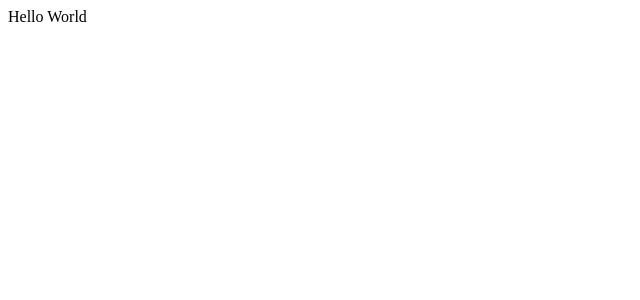
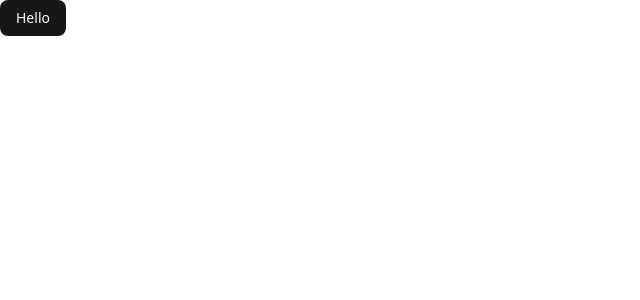
Before and after one commit to tomaszbawor/endisnear, a React (Vite) app: page / in a window 1280 px wide. Shown: the top 300 px of the page, without its empty margins (0-640 px from the left). Built offline with nearby package versions, Linux system fonts and the light colour scheme.

Commit message:
feat: add shadcn and tailwind

```diff
--- a/biome.json
+++ b/biome.json
@@ -11,6 +11,11 @@
 	"formatter": {
 		"enabled": true,
 		"indentStyle": "tab"
+	},
+	"css": {
+		"parser": {
+			"tailwindDirectives": true
+		}
 	},
 	"linter": {
 		"enabled": true,
--- /dev/null
+++ b/src/components/ui/button.tsx
@@ -0,0 +1,62 @@
+import { Slot } from "@radix-ui/react-slot";
+import { cva, type VariantProps } from "class-variance-authority";
+import type * as React from "react";
+
+import { cn } from "@/lib/utils";
+
+const buttonVariants = cva(
+	"inline-flex items-center justify-center gap-2 whitespace-nowrap rounded-md text-sm font-medium transition-all disabled:pointer-events-none disabled:opacity-50 [&_svg]:pointer-events-none [&_svg:not([class*='size-'])]:size-4 shrink-0 [&_svg]:shrink-0 outline-none focus-visible:border-ring focus-visible:ring-ring/50 focus-visible:ring-[3px] aria-invalid:ring-destructive/20 dark:aria-invalid:ring-destructive/40 aria-invalid:border-destructive",
+	{
+		variants: {
+			variant: {
+				default: "bg-primary text-primary-foreground hover:bg-primary/90",
+				destructive:
+					"bg-destructive text-white hover:bg-destructive/90 focus-visible:ring-destructive/20 dark:focus-visible:ring-destructive/40 dark:bg-destructive/60",
+				outline:
+					"border bg-background shadow-xs hover:bg-accent hover:text-accent-foreground dark:bg-input/30 dark:border-input dark:hover:bg-input/50",
+				secondary:
+					"bg-secondary text-secondary-foreground hover:bg-secondary/80",
+				ghost:
+					"hover:bg-accent hover:text-accent-foreground dark:hover:bg-accent/50",
+				link: "text-primary underline-offset-4 hover:underline",
+			},
+			size: {
+				default: "h-9 px-4 py-2 has-[>svg]:px-3",
+				sm: "h-8 rounded-md gap-1.5 px-3 has-[>svg]:px-2.5",
+				lg: "h-10 rounded-md px-6 has-[>svg]:px-4",
+				icon: "size-9",
+				"icon-sm": "size-8",
+				"icon-lg": "size-10",
+			},
+		},
+		defaultVariants: {
+			variant: "default",
+			size: "default",
+		},
+	},
+);
+
+function Button({
+	className,
+	variant = "default",
+	size = "default",
+	asChild = false,
+	...props
+}: React.ComponentProps<"button"> &
+	VariantProps<typeof buttonVariants> & {
+		asChild?: boolean;
+	}) {
+	const Comp = asChild ? Slot : "button";
+
+	return (
+		<Comp
+			data-slot="button"
+			data-variant={variant}
+			data-size={size}
+			className={cn(buttonVariants({ variant, size, className }))}
+			{...props}
+		/>
+	);
+}
+
+export { Button, buttonVariants };
--- a/src/index.tsx
+++ b/src/index.tsx
@@ -1,5 +1,12 @@
 import type { FC } from "react";
 
+import "./styles/globals.css";
+import { Button } from "./components/ui/button";
+
 export const IndexPage: FC = () => {
-	return <div>Hello World</div>;
+	return (
+		<div>
+			<Button>Hello</Button>
+		</div>
+	);
 };
--- /dev/null
+++ b/src/lib/utils.ts
@@ -0,0 +1,6 @@
+import { type ClassValue, clsx } from "clsx";
+import { twMerge } from "tailwind-merge";
+
+export function cn(...inputs: ClassValue[]) {
+	return twMerge(clsx(inputs));
+}
--- /dev/null
+++ b/src/styles/globals.css
@@ -0,0 +1,123 @@
+@import "tailwindcss";
+@import "tw-animate-css";
+
+@custom-variant dark (&:is(.dark *));
+
+:root {
+	--background: oklch(1 0 0);
+	--foreground: oklch(0.145 0 0);
+	--card: oklch(1 0 0);
+	--card-foreground: oklch(0.145 0 0);
+	--popover: oklch(1 0 0);
+	--popover-foreground: oklch(0.145 0 0);
+	--primary: oklch(0.205 0 0);
+	--primary-foreground: oklch(0.985 0 0);
+	--secondary: oklch(0.97 0 0);
+	--secondary-foreground: oklch(0.205 0 0);
+	--muted: oklch(0.97 0 0);
+	--muted-foreground: oklch(0.556 0 0);
+	--accent: oklch(0.97 0 0);
+	--accent-foreground: oklch(0.205 0 0);
+	--destructive: oklch(0.577 0.245 27.325);
+	--destructive-foreground: oklch(0.577 0.245 27.325);
+	--border: oklch(0.922 0 0);
+	--input: oklch(0.922 0 0);
+	--ring: oklch(0.708 0 0);
+	--chart-1: oklch(0.646 0.222 41.116);
+	--chart-2: oklch(0.6 0.118 184.704);
+	--chart-3: oklch(0.398 0.07 227.392);
+	--chart-4: oklch(0.828 0.189 84.429);
+	--chart-5: oklch(0.769 0.188 70.08);
+	--radius: 0.625rem;
+	--sidebar: oklch(0.985 0 0);
+	--sidebar-foreground: oklch(0.145 0 0);
+	--sidebar-primary: oklch(0.205 0 0);
+	--sidebar-primary-foreground: oklch(0.985 0 0);
+	--sidebar-accent: oklch(0.97 0 0);
+	--sidebar-accent-foreground: oklch(0.205 0 0);
+	--sidebar-border: oklch(0.922 0 0);
+	--sidebar-ring: oklch(0.708 0 0);
+}
+
+.dark {
+	--background: oklch(0.145 0 0);
+	--foreground: oklch(0.985 0 0);
+	--card: oklch(0.145 0 0);
+	--card-foreground: oklch(0.985 0 0);
+	--popover: oklch(0.145 0 0);
+	--popover-foreground: oklch(0.985 0 0);
+	--primary: oklch(0.985 0 0);
+	--primary-foreground: oklch(0.205 0 0);
+	--secondary: oklch(0.269 0 0);
+	--secondary-foreground: oklch(0.985 0 0);
+	--muted: oklch(0.269 0 0);
+	--muted-foreground: oklch(0.708 0 0);
+	--accent: oklch(0.269 0 0);
+	--accent-foreground: oklch(0.985 0 0);
+	--destructive: oklch(0.396 0.141 25.723);
+	--destructive-foreground: oklch(0.637 0.237 25.331);
+	--border: oklch(0.269 0 0);
+	--input: oklch(0.269 0 0);
+	--ring: oklch(0.439 0 0);
+	--chart-1: oklch(0.488 0.243 264.376);
+	--chart-2: oklch(0.696 0.17 162.48);
+	--chart-3: oklch(0.769 0.188 70.08);
+	--chart-4: oklch(0.627 0.265 303.9);
+	--chart-5: oklch(0.645 0.246 16.439);
+	--sidebar: oklch(0.205 0 0);
+	--sidebar-foreground: oklch(0.985 0 0);
+	--sidebar-primary: oklch(0.488 0.243 264.376);
+	--sidebar-primary-foreground: oklch(0.985 0 0);
+	--sidebar-accent: oklch(0.269 0 0);
+	--sidebar-accent-foreground: oklch(0.985 0 0);
+	--sidebar-border: oklch(0.269 0 0);
+	--sidebar-ring: oklch(0.439 0 0);
+}
+
+@theme inline {
+	--color-background: var(--background);
+	--color-foreground: var(--foreground);
+	--color-card: var(--card);
+	--color-card-foreground: var(--card-foreground);
+	--color-popover: var(--popover);
+	--color-popover-foreground: var(--popover-foreground);
+	--color-primary: var(--primary);
+	--color-primary-foreground: var(--primary-foreground);
+	--color-secondary: var(--secondary);
+	--color-secondary-foreground: var(--secondary-foreground);
+	--color-muted: var(--muted);
+	--color-muted-foreground: var(--muted-foreground);
+	--color-accent: var(--accent);
+	--color-accent-foreground: var(--accent-foreground);
+	--color-destructive: var(--destructive);
+	--color-destructive-foreground: var(--destructive-foreground);
+	--color-border: var(--border);
+	--color-input: var(--input);
+	--color-ring: var(--ring);
+	--color-chart-1: var(--chart-1);
+	--color-chart-2: var(--chart-2);
+	--color-chart-3: var(--chart-3);
+	--color-chart-4: var(--chart-4);
+	--color-chart-5: var(--chart-5);
+	--radius-sm: calc(var(--radius) - 4px);
+	--radius-md: calc(var(--radius) - 2px);
+	--radius-lg: var(--radius);
+	--radius-xl: calc(var(--radius) + 4px);
+	--color-sidebar: var(--sidebar);
+	--color-sidebar-foreground: var(--sidebar-foreground);
+	--color-sidebar-primary: var(--sidebar-primary);
+	--color-sidebar-primary-foreground: var(--sidebar-primary-foreground);
+	--color-sidebar-accent: var(--sidebar-accent);
+	--color-sidebar-accent-foreground: var(--sidebar-accent-foreground);
+	--color-sidebar-border: var(--sidebar-border);
+	--color-sidebar-ring: var(--sidebar-ring);
+}
+
+@layer base {
+	* {
+		@apply border-border outline-ring/50;
+	}
+	body {
+		@apply bg-background text-foreground;
+	}
+}
--- a/tsconfig.json
+++ b/tsconfig.json
@@ -7,6 +7,11 @@
 		"moduleDetection": "force",
 		"jsx": "react-jsx",
 		"allowJs": true,
+
+		"baseUrl": ".",
+		"paths": {
+			"@/*": ["./src/*"]
+		},
 
 		// Bundler mode
 		"moduleResolution": "bundler",
--- a/vite.config.ts
+++ b/vite.config.ts
@@ -1,6 +1,14 @@
+import tailwindcss from "@tailwindcss/vite";
 import react from "@vitejs/plugin-react";
+// biome-ignore lint/style/useNodejsImportProtocol: this is bun
+import path from "path";
 import { defineConfig } from "vite";
 
 export default defineConfig({
-	plugins: [react()],
+	plugins: [react(), tailwindcss()],
+	resolve: {
+		alias: {
+			"@": path.resolve(__dirname, "./src"),
+		},
+	},
 });
```
Also changed, not shown: package.json (+10 -2 lines), components.json (added), 1 other file (tests, documents, lock files or other folders).
